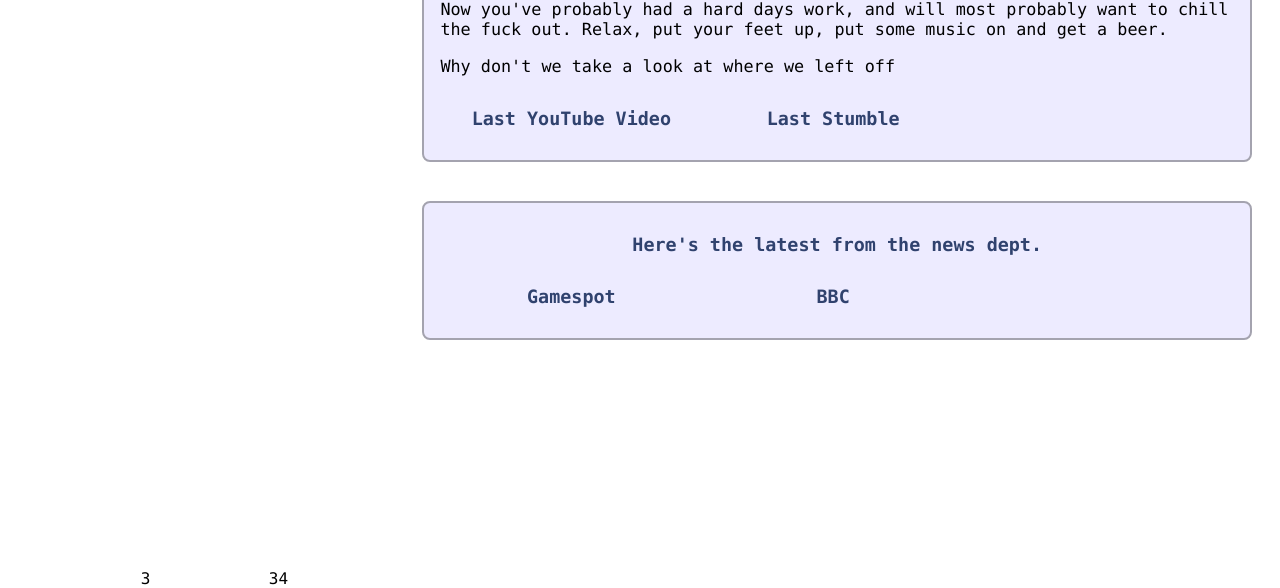
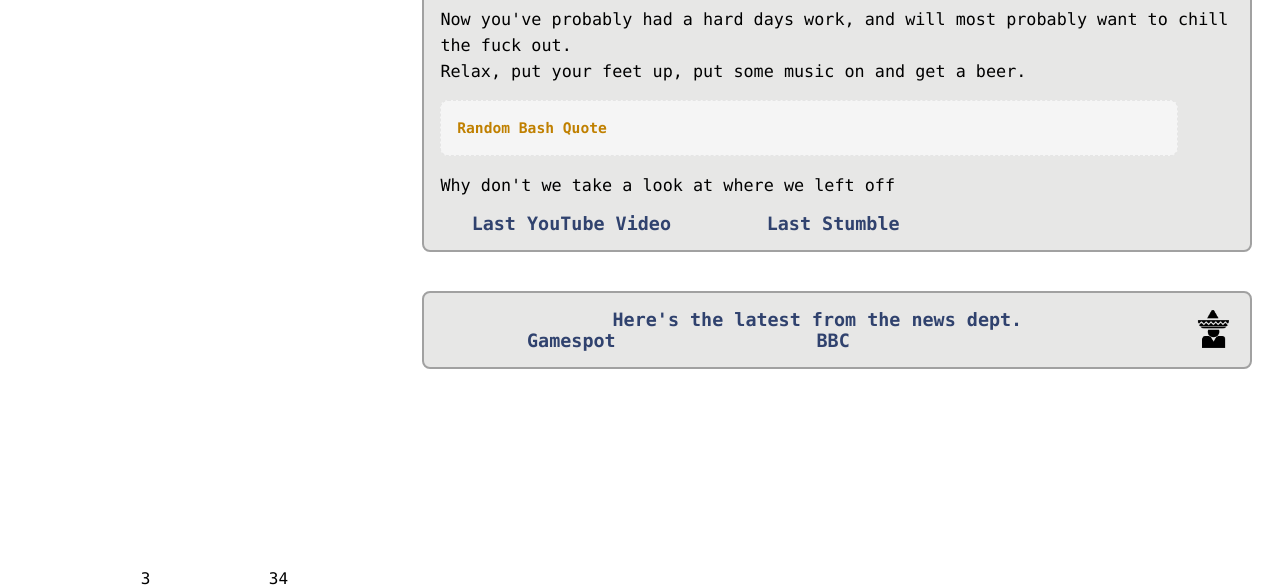
Before and after one commit to intheon/webshirt, a plain HTML site: page index.html in a window 1280 px wide. Shown: the part 227-815 px from the top of the page. Drawn offline with Linux system fonts and the light colour scheme.

Commit message:
good effort!
good effort!

```diff
--- a/css/style.css
+++ b/css/style.css
@@ -16,6 +16,12 @@ body
   background-position:right top;
   margin:0px;
   padding:0px;
+}
+
+h1,h2,h3,p
+{
+  margin:0;
+  padding:0;
 }
 
 .fl
@@ -86,16 +92,17 @@ a
   float:left;
   width:62%;
   color:black;
-  background-color:#EDEBFF;
+  background-color:#E7E7E6 !important;
   border-radius: 8px;
   border:2px solid;
-  border-color:#A4A3AF;
+  border-color:#A1A1A1;
 }
 .area h1
 {
   margin:0;
   color:#535268;
   font-weight:normal;
+  margin-bottom:3%;
 }
 .area h2
 {
@@ -106,6 +113,9 @@ a
 .area p
 {
   font-size:1.05em;
+  margin-top:2%;
+  margin-bottom:2%;
+  line-height:26px;
 }
 .panel
 {
@@ -147,9 +157,31 @@ a
 {
   width:87%;
 }
-.emphasis
+.quote
 {
   font-size:0.87em;
   padding-left:1%;
   padding-right:1%;
 }
+.smallico
+{
+  float:right;
+}
+.quote
+{
+  margin-top:1%;
+  padding:2%;
+  margin-right:7%;
+  width:auto;
+  background-color:#F5F5F5;
+  border-radius: 8px;
+  border: 1px dashed;
+  border-color:#E5E5E5;
+  line-height:22px;
+}
+.quote h3
+{
+  color:#C08000;
+  font-weight:none;
+  font-size:1.05em;
+}
--- a/index.html
+++ b/index.html
@@ -38,9 +38,12 @@
 <div class="contentAreas">
 
 	<div id="homeArea" class="area">
-		<h1>Welcome home Ben</h1>
-		<p>Now you've probably had a hard days work, and will most probably want to chill the fuck out. Relax, put your feet up, put some music on and get a beer.</p>
-		<div class="emphasis" id="bash"></div>
+
+		<h1>Welcome home Ben<img src="img/guacamole.png" width="5%" class="smallico"></h1>
+		<p>Now you've probably had a hard days work, and will most probably want to chill the fuck out.<br /> Relax, put your feet up, put some music on and get a beer.</p>
+		<div class="quote" id="bash">
+			<h3>Random Bash Quote</h3>
+		</div>
 		<p>Why don't we take a look at where we left off</p>
 
 			<div class="panel">
@@ -54,7 +57,7 @@
 
 
 	<div id="newsArea" class="area">
-		<h2>Here's the latest from the news dept.</h2>
+		<h2>Here's the latest from the news dept.<img src="img/horseman.png" width="5%" class="smallico"></h2>
 		<div class="panel" id="gamespot">
 			<h2>Gamespot</h2>
 		</div>
```
Also changed, not shown: img/guacamole.png (added), img/horseman.png (added), img/sauce.png (added).
